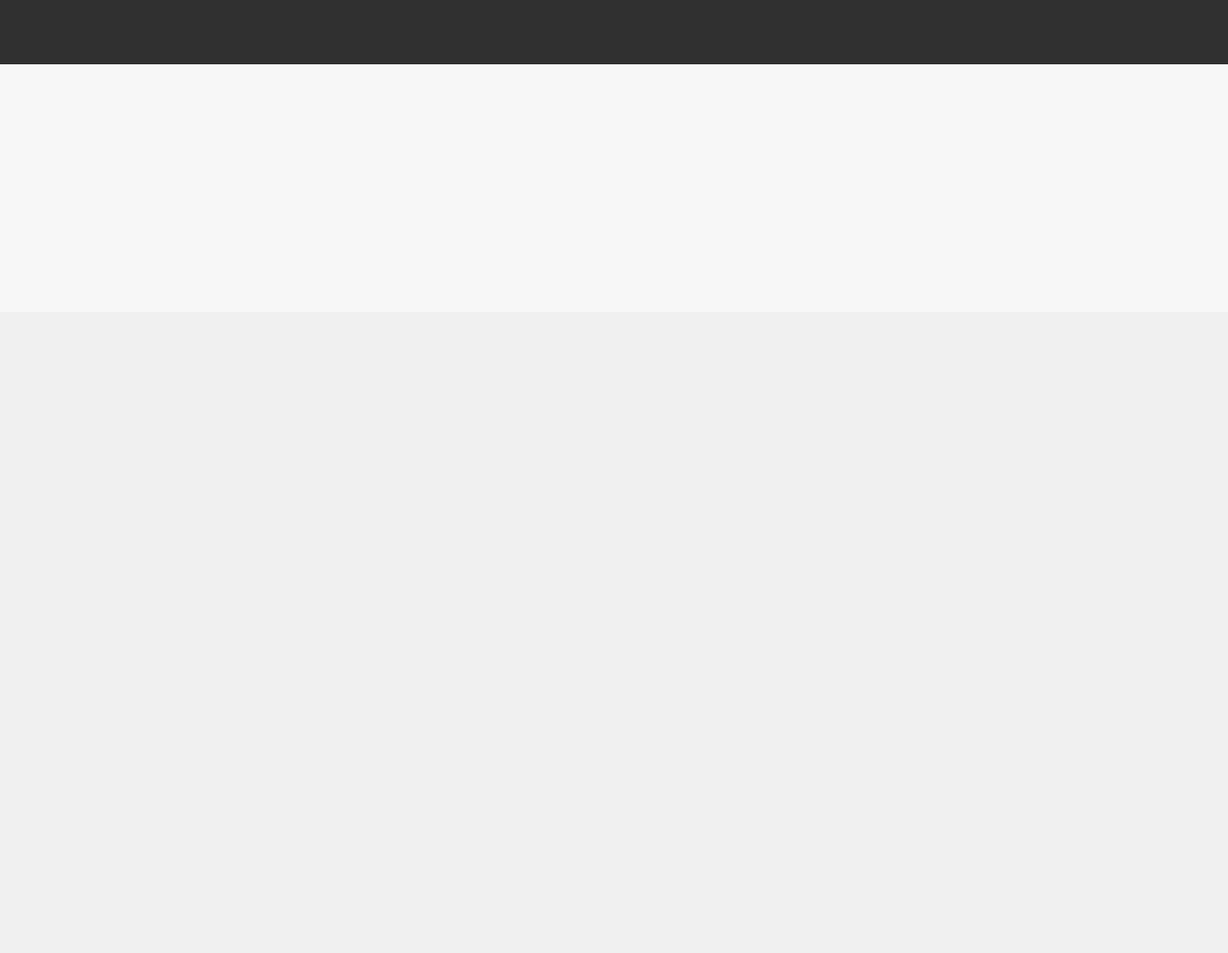
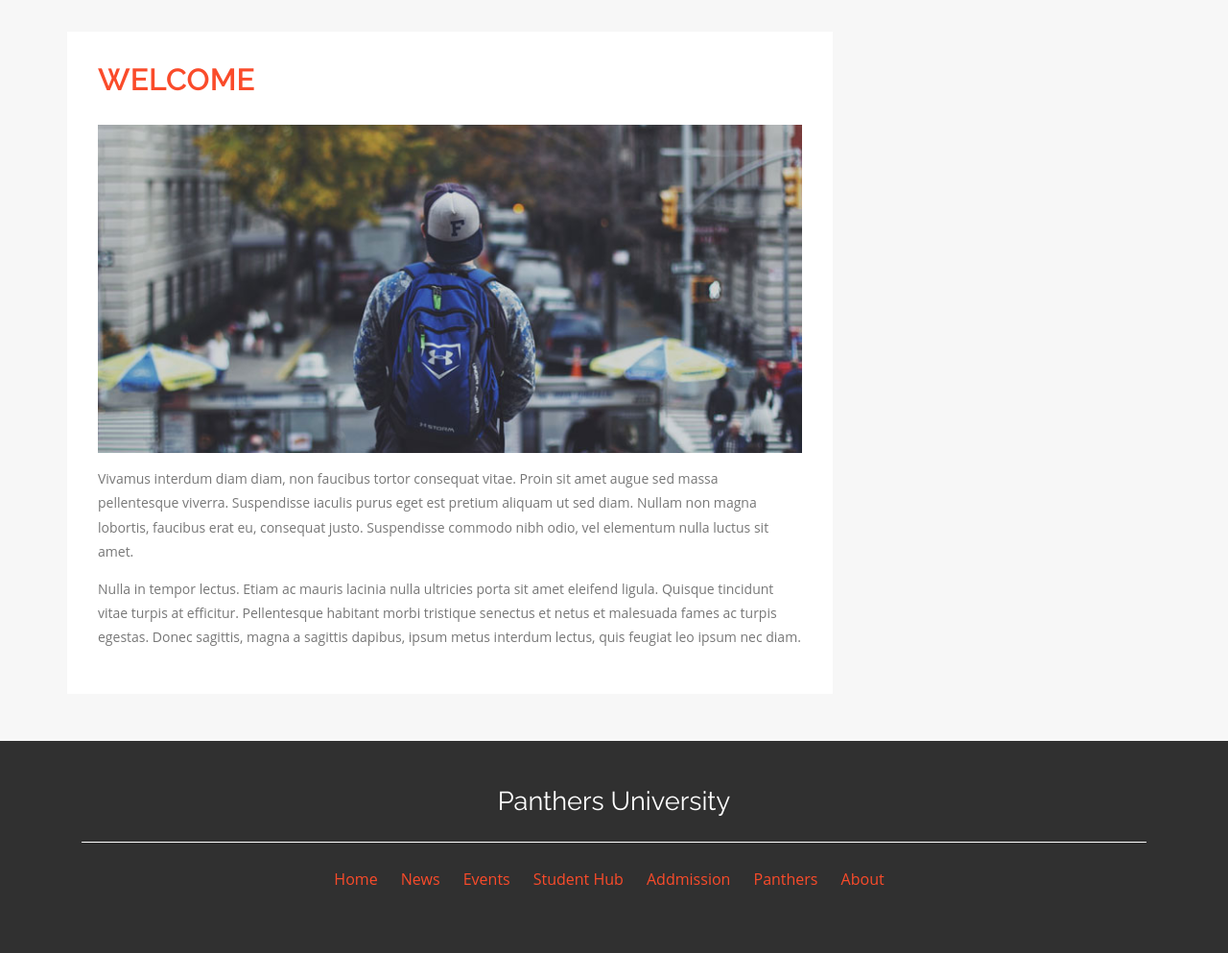
Before and after one commit to kemoszn/EEESE-015-Hackathon, a Django app: page /About/ in a window 1280 px wide. Shown: the part 475-1468 px from the top of the page at 96% size. Before the commit the page ends 542 px from the top, so only its background shows below. Run offline with Django 3.2, Linux system fonts and the light colour scheme; some libraries are stand-ins or nearby versions.

Commit message:
last update

```diff
--- a/panthers/About/templates/about.html
+++ b/panthers/About/templates/about.html
@@ -5,6 +5,47 @@ About
 {% endblock %}
 
 {% block content %}
-<br>
-<h1 style="color: orange; text-align: center;"> this is about us. </h1>
+
+<div class="banner-1">
+
+</div>
+
+	<!-- technology-left -->
+	<div class="technology">
+	<div class="container">
+		<div class="col-md-9 technology-left">
+		<div class="w3agile-1">
+			<div class="welcome">
+				<div class="welcome-top heading">
+					<h2 class="w3">WELCOME</h2>
+					<div class="welcome-bottom">
+						<img src="images/t4.jpg" class="img-responsive" alt="">
+						<p>Vivamus interdum diam diam, non faucibus tortor consequat vitae. Proin sit amet augue sed massa pellentesque viverra. Suspendisse iaculis purus eget est pretium aliquam ut sed diam. Nullam non magna lobortis, faucibus erat eu, consequat justo. Suspendisse commodo nibh odio, vel elementum nulla luctus sit amet.</p>
+						<p>Nulla in tempor lectus. Etiam ac mauris lacinia nulla ultricies porta sit amet eleifend ligula. Quisque tincidunt vitae turpis at efficitur. Pellentesque habitant morbi tristique senectus et netus et malesuada fames ac turpis egestas. Donec sagittis, magna a sagittis dapibus, ipsum metus interdum lectus, quis feugiat leo ipsum nec diam.</p>
+					</div>
+				</div>
+			</div>
+
+
+					<div class="clearfix"> </div>
+				</div>
+			</div>
+			</div>
+		</div>
+		<!-- technology-right -->
+		<div class="col-md-3 technology-right">
+
+
+
+					</div>
+
+
+
+				</div>
+
+
+		</div>
+		<div class="clearfix"></div>
+		<!-- technology-right -->
+	</div>
 {% endblock %}
```
Also changed, not shown: panthers/db.sqlite3.
